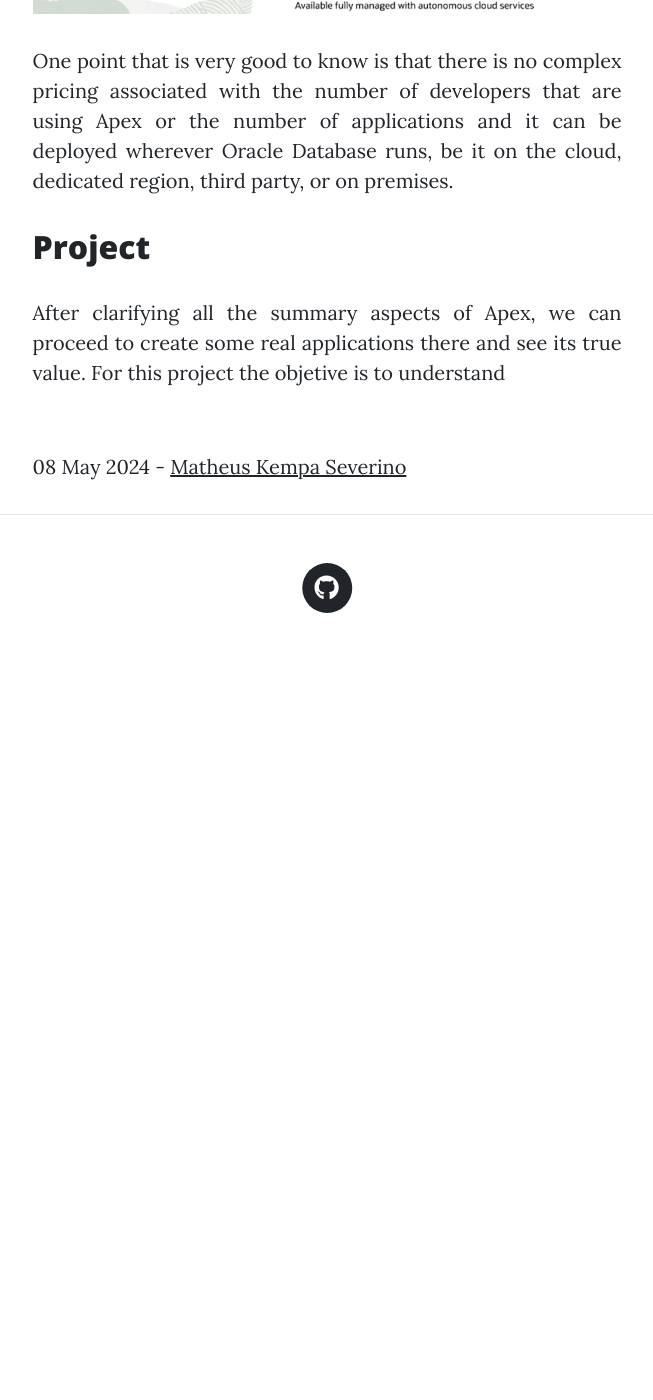
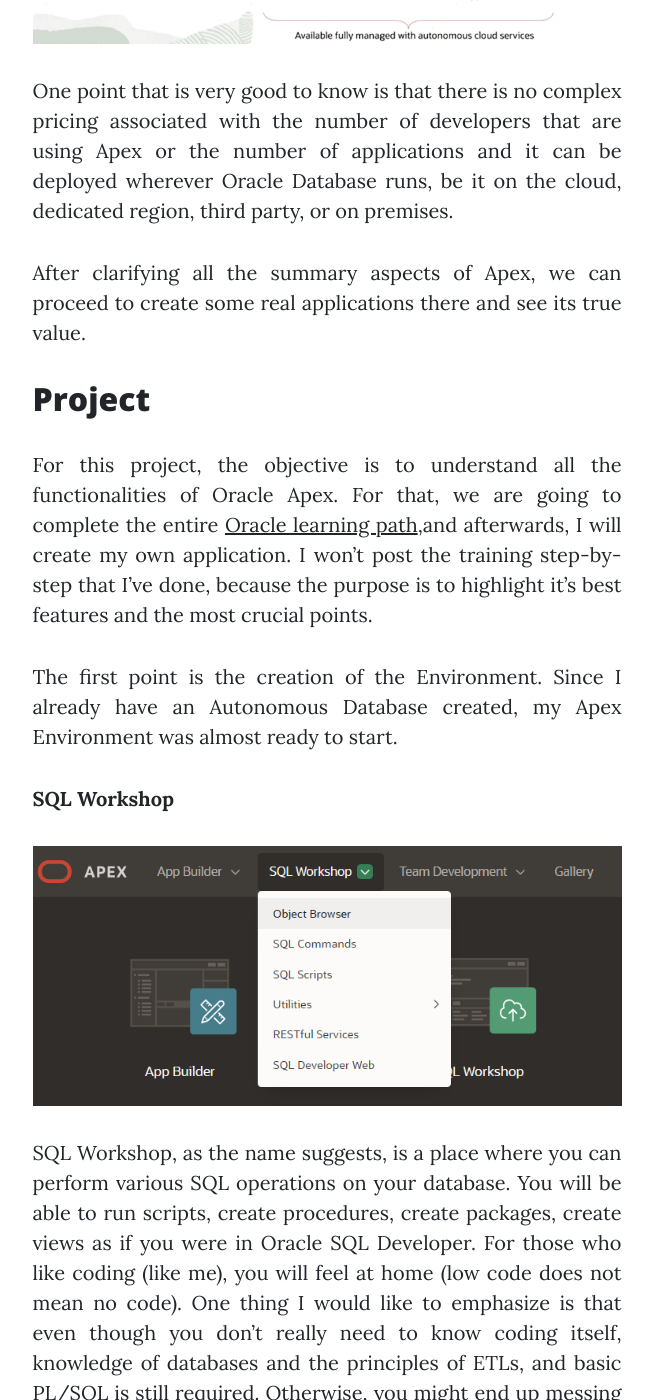
Before and after one commit to Matheuskempa/matheuskempa.github.io, a Jekyll site: the page built from _posts/2024-05-08-Oracle APEX.md, in a window 1280 px wide and 1400 px high, scrolled down 2665 px. Shown: the whole window, without its empty margins (313-966 px from the left). Built offline with Jekyll 4.4.1, drawn with Linux system fonts in a browser that asks for light colours; nearby versions of some CDN libraries; before the commit the page ends 3342 px from its top, so only the background shows below that; some of the changed text lies outside the part shown.

Commit message:
(feat): apex post development.

```diff
--- a/_posts/2024-05-08-Oracle APEX.md
+++ b/_posts/2024-05-08-Oracle APEX.md
@@ -11,6 +11,7 @@
 1. [Introduction](#introduction)
     - [Apex](#apex)
 2. [Project](#project)
+    - [Learning Path](#learning-path)
 
 
 <br>
@@ -45,12 +46,22 @@
 
 Talking a little about it's caracteristics. It's important to know that Apex does not require any client software, the App development IDE is a web browser, there is no code generation, all the app definitions are stored in databases as metadata, and all the data is processed in the database.
 
-Oracle Apex Infraesctruture is a fully supported no-cost feature of Oracle Autonomous Database and all Oracle Database Distribuitions and Editions, either on premises, either on cloud. On autonomous Database, Oracle Apex provides a pre-configured, fully managed and secured environmnent to both develop and deploy applications. And it's architecture is composed as described in the image bellow:
+Oracle Apex Infraesctruture is a fully supported no-cost feature of Oracle Autonomous Database and all Oracle Database Distribuitions and Editions. On autonomous Database, Oracle Apex provides a pre-configured, fully managed and secured environmnent to both develop and deploy applications. And it's architecture is composed as described in the image bellow:
 
 <img class="img-fluid" src="/./assets/images/apex_architecture.png" alt="Resume" style="width:800px;"/>
 
 One point that is very good to know is that there is no complex pricing associated with the number of developers that are using Apex or the number of applications and it can be deployed wherever Oracle Database runs, be it on the cloud, dedicated region, third party, or on premises.
 
+After clarifying all the summary aspects of Apex, we can proceed to create some real applications there and see its true value.
+
 ## Project
 
-After clarifying all the summary aspects of Apex, we can proceed to create some real applications there and see its true value. For this project the objetive is to understand
+For this project, the objective is to understand all the functionalities of Oracle Apex. For that, we are going to complete the entire [Oracle learning path](https://mylearn.oracle.com/ou/course/oracle-apex-developer-professional/),and afterwards, I will create my own application. I won’t post the training step-by-step that I’ve done, because the purpose is to highlight it's best features and the most crucial points.
+
+The first point is the creation of the Environment. Since I already have an Autonomous Database created, my Apex Environment was almost ready to start.
+
+**SQL Workshop**
+
+<img class="img-fluid" src="/./assets/images/apex_sql_workshop.png" alt="Apex SQL Workshop" style="width:800px;"/>
+
+SQL Workshop, as the name suggests, is a place where you can perform various SQL operations on your database. You will be able to run scripts, create procedures, create packages, create views as if you were in Oracle SQL Developer. For those who like coding (like me), you will feel at home (low code does not mean no code). One thing I would like to emphasize is that even though you don’t really need to know coding itself, knowledge of databases and the principles of ETLs, and basic PL/SQL is still required. Otherwise, you might end up messing things up and not creating good content there.
```
Also changed, not shown: other parts of _posts/2024-05-08-Oracle APEX.md (+1 -1 lines), assets/images/apex_sample_datase.png (added), assets/images/apex_sql_workshop.png (added).
